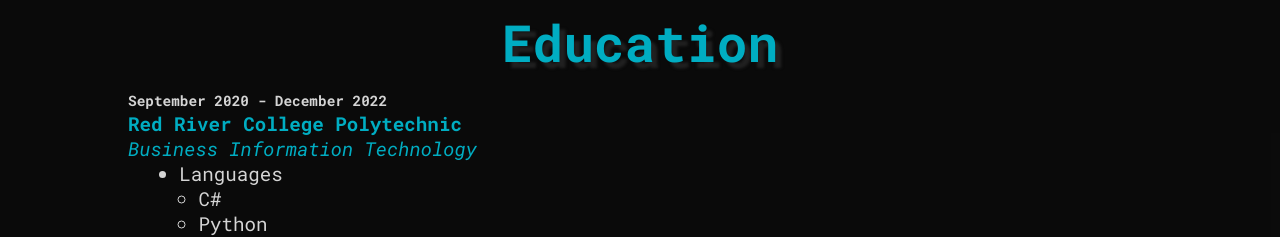
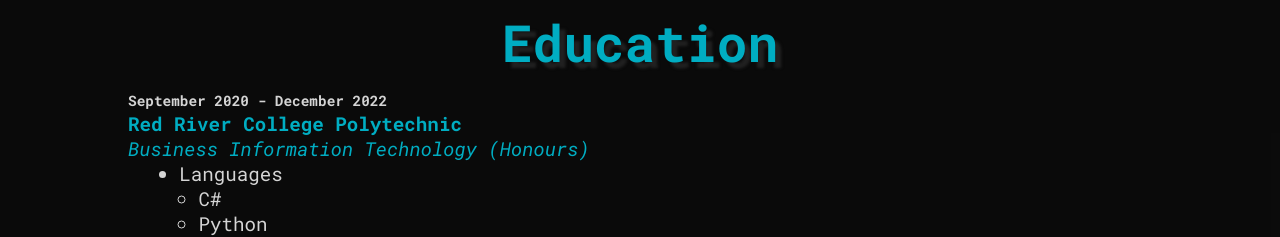
Before and after one commit to afriesen95/react-portfolio, a React (Create React App) app: page / in a window 1280 px wide. Shown: the part 1900-2137 px from the top of the page. Built offline with nearby package versions, Linux system fonts and the light colour scheme.

Commit message:
mention honours for rrc bit

```diff
--- a/src/data/EducationEntries.js
+++ b/src/data/EducationEntries.js
@@ -1,7 +1,7 @@
 export const educationEntries = [
     {
         title: "Red River College Polytechnic",
-        subtitle: "Business Information Technology",
+        subtitle: "Business Information Technology (Honours)",
         startDate: "September 2020",
         endDate: "December 2022",
         bulletPoints: [
```
